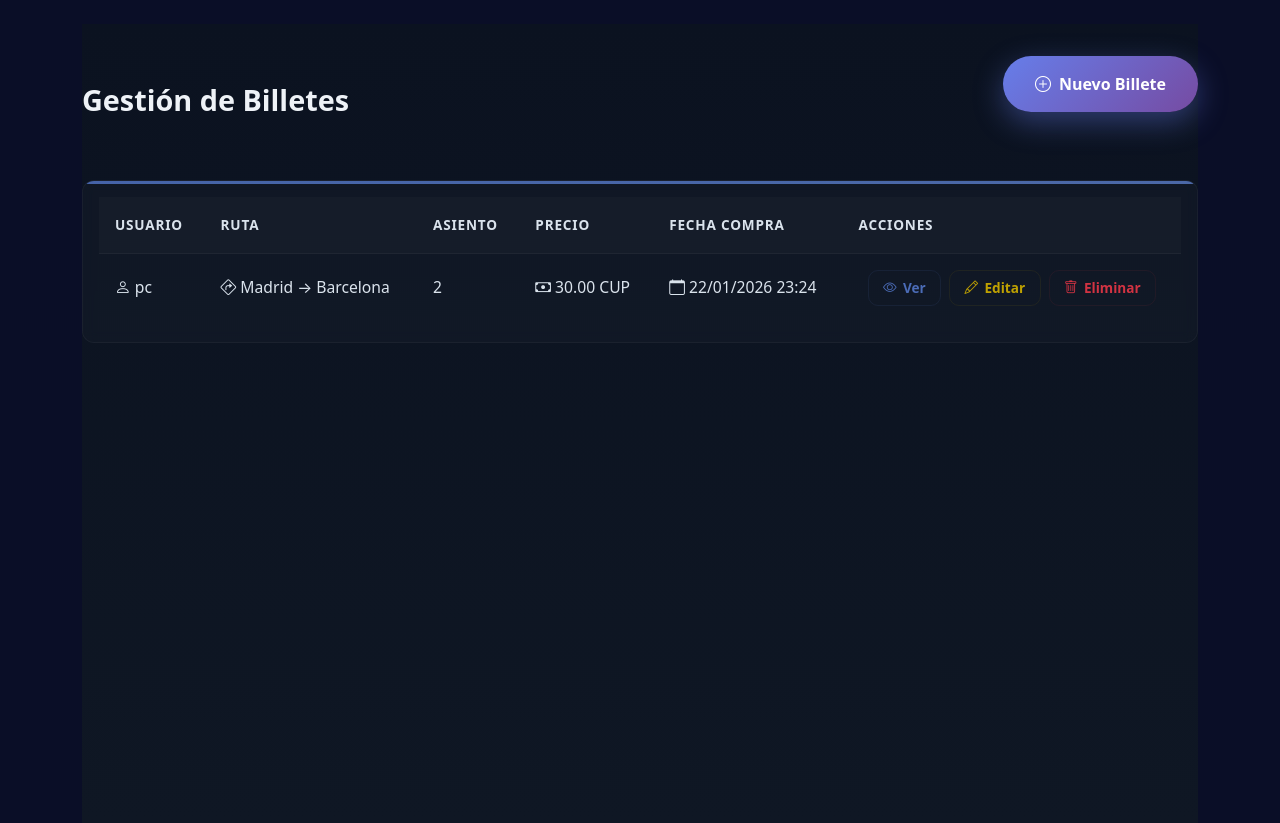
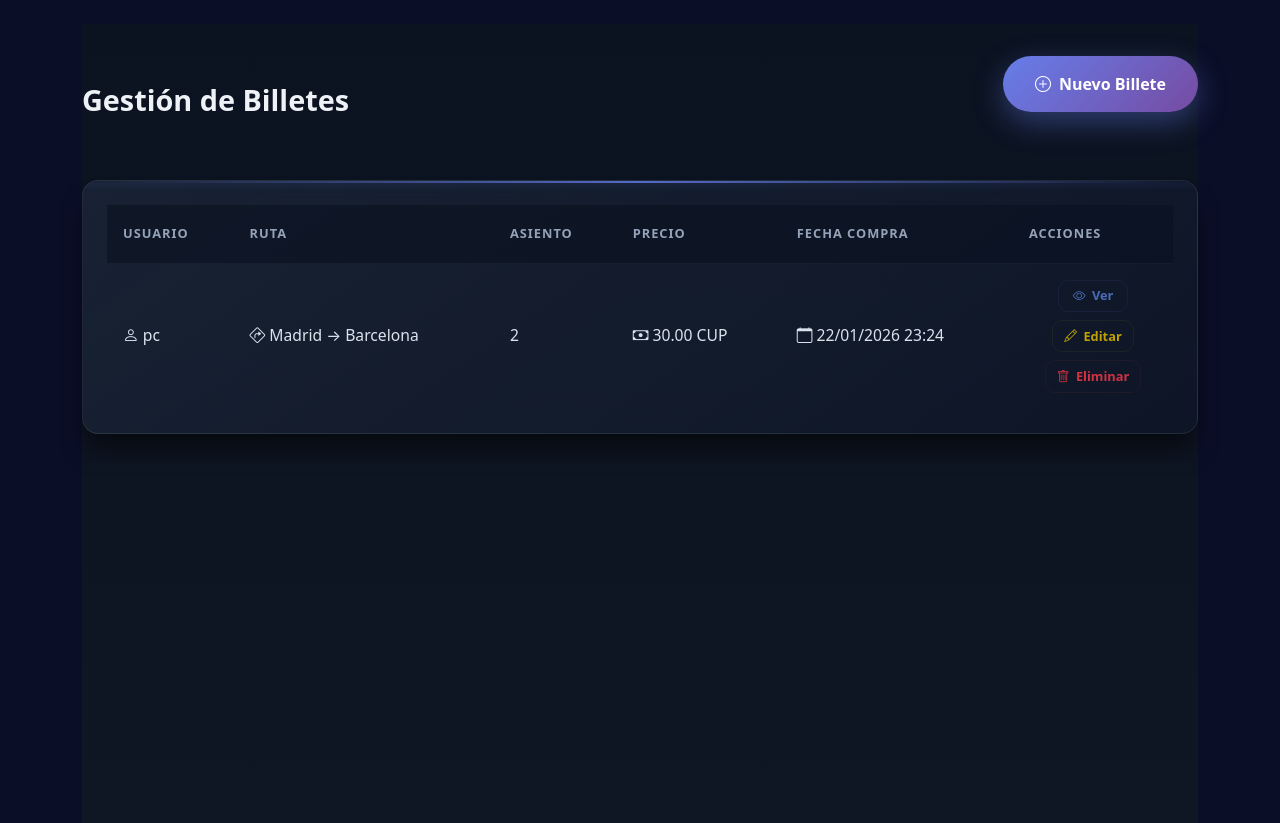
Before and after one commit to ernesto485/Gobus, a Django app: page /billetes/ in a window 1280 px wide. Shown: the part 59-882 px from the top of the page. Run offline with Django 5.2, Linux system fonts and the light colour scheme; a user stored in the database is signed in; data comes from the database, SQL or seed files in the repository.

Commit message:
css changes

```diff
--- a/core/static/core/css/crud.css
+++ b/core/static/core/css/crud.css
@@ -26,14 +26,32 @@
 .table-container {
   max-width: 1200px;
   margin: 0 auto;
-  padding: 1rem 1rem 1.25rem 1rem;
-  background: rgba(255, 255, 255, 0.02);
-  border-radius: 12px;
-  border: 1px solid rgba(255, 255, 255, 0.04);
-  backdrop-filter: blur(6px);
+  padding: 1.5rem;
+  /* Un poco más de espacio interno */
+
+  /* CAMBIO PRINCIPAL: Fondo con degradado sutil en lugar de plano */
+  background: linear-gradient(145deg,
+      rgba(30, 41, 59, 0.7) 0%,
+      rgba(15, 23, 42, 0.6) 100%);
+
+  /* Efecto de cristal más fuerte */
+  backdrop-filter: blur(20px);
+  -webkit-backdrop-filter: blur(20px);
+
+  /* Bordes y sombras para dar volumen (evita que se vea plano) */
+  border: 1px solid rgba(255, 255, 255, 0.08);
+  border-radius: 16px;
+  box-shadow:
+    0 4px 6px -1px rgba(0, 0, 0, 0.1),
+    0 2px 4px -1px rgba(0, 0, 0, 0.06),
+    0 20px 25px -5px rgba(0, 0, 0, 0.5);
+  /* Sombra profunda */
+
   overflow: hidden;
   position: relative;
+  transition: transform 0.3s ease;
 }
+
 
 .table-container::before {
   content: "";
@@ -41,8 +59,13 @@
   top: 0;
   left: 0;
   right: 0;
-  height: 3px;
-  background: linear-gradient(90deg, rgba(75,108,183,0.9), rgba(90,125,200,0.8));
+  height: 2px;
+  background: linear-gradient(90deg,
+      transparent 0%,
+      #667eea 50%,
+      transparent 100%);
+  opacity: 0.8;
+  box-shadow: 0 0 10px rgba(102, 126, 234, 0.5);
 }
 
 .modern-table {
@@ -68,6 +91,63 @@
   padding: 1rem 1rem;
   color: rgba(230,238,248,0.95);
   font-size: 0.98rem;
+}
+.modern-table tbody tr {
+  transition: all 0.2s ease-in-out;
+  border-radius: 8px;
+  /* Nota: funciona mejor si border-collapse es separate */
+}
+
+.modern-table tbody tr:hover {
+  background: rgba(255, 255, 255, 0.05);
+  transform: scale(1.005);
+  /* Efecto sutil de zoom */
+  box-shadow: 0 4px 15px rgba(0, 0, 0, 0.2);
+  cursor: default;
+}
+
+.modern-table thead {
+  background: rgba(11, 18, 32, 0.6);
+  /* Fondo más oscuro para el header */
+  border-bottom: 1px solid rgba(255, 255, 255, 0.1);
+}
+
+.modern-table th {
+  padding: 1.2rem 1rem;
+  color: #94a3b8;
+  /* Color gris azulado más suave */
+  font-weight: 600;
+  font-size: 0.8rem;
+  text-transform: uppercase;
+  letter-spacing: 1px;
+}
+
+.modern-table td[data-label="Acciones"],
+.modern-table th:nth-child(7) {
+  width: 180px;
+  text-align: center;
+}
+
+.modern-table td[data-label="Acciones"],
+.modern-table th:nth-child(7) {
+  width: 160px;
+  text-align: center;
+}
+
+/* En móviles: solo íconos */
+@media (max-width: 576px) {
+  .btn-action {
+    font-size: 0.75rem;
+    padding: 0.3rem 0.5rem;
+  }
+
+  .btn-action i {
+    margin-right: 0;
+  }
+
+  .btn-action::after {
+    content: "";
+  }
 }
 
 .matricula-cell {
@@ -101,16 +181,22 @@
   flex-wrap: wrap;
 }
 .btn-action {
-  padding: 0.45rem 0.9rem;
+  padding: 0.35rem 0.7rem;
   border-radius: 10px;
   text-decoration: none;
   font-weight: 600;
-  font-size: 0.85rem;
+  font-size: 0.80rem;
   transition: all 0.18s ease;
   display: inline-flex;
   align-items: center;
   gap: 0.4rem;
+
+  min-width: 70px;
+  justify-content: center;
+  text-align: center;
+  white-space: nowrap;
 }
+
 .btn-view {
   background: transparent;
   color: rgba(75,108,183,1);
```
